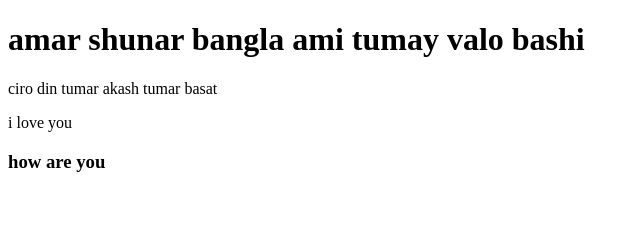
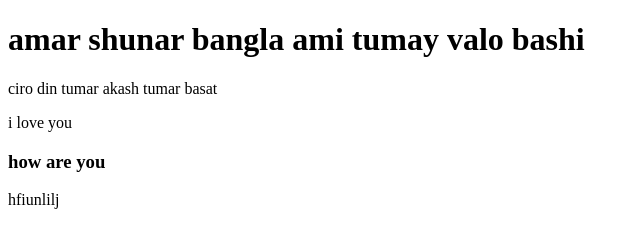
Before and after one commit to mdjahangir86/my-first-website, a plain HTML site: page index.html in a window 1280 px wide. Shown: the whole page, without its empty margins (0-640 px from the left). Drawn offline with Linux system fonts and the light colour scheme.

Commit message:
laren about

```diff
--- a/index.html
+++ b/index.html
@@ -11,5 +11,6 @@
     <p>ciro din tumar akash tumar basat</p>
     <p>i love you</p>
     <h3>how are you</h3>
+    <p>hfiunlilj</p>
 </body>
 </html>
```
